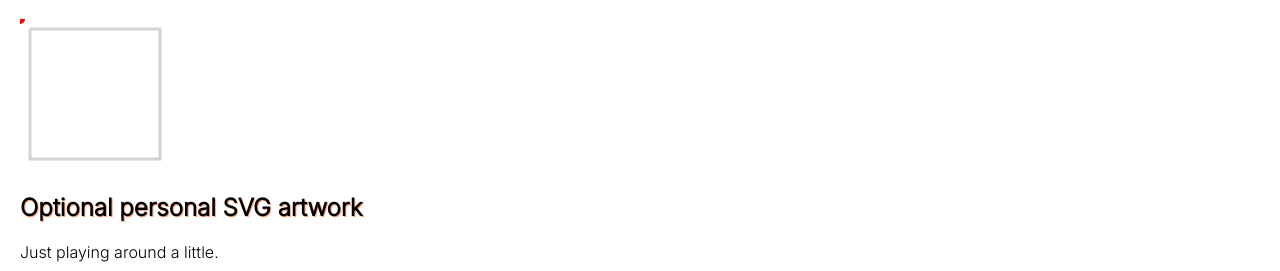
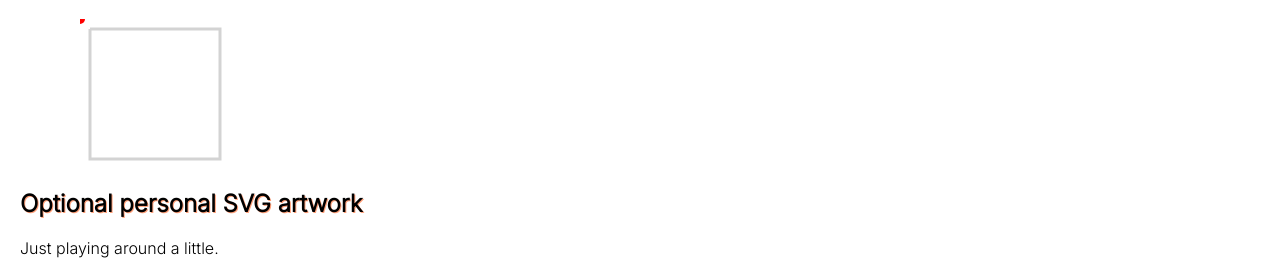
Before and after one commit to isabelschweim/csc317-multipage_static_website, a plain HTML site: page views/three.html in a window 1280 px wide. Shown: the part 485-756 px from the top of the page. Drawn offline with Linux system fonts and the light colour scheme.

Commit message:
Update Readme + center SVG

```diff
--- a/views/three.html
+++ b/views/three.html
@@ -47,6 +47,7 @@
 
     <!-- SVG animation -->
     <img src="./../resources/page-three.svg"
+    style="vertical-align:middle;margin: 0px 60px"
     alt="SVG Animation of a small red circle moving around a square">
 
     <h2> Optional personal SVG artwork </h2>
```
Also changed, not shown: styles.css (line endings or trailing spaces), 1 other file.
